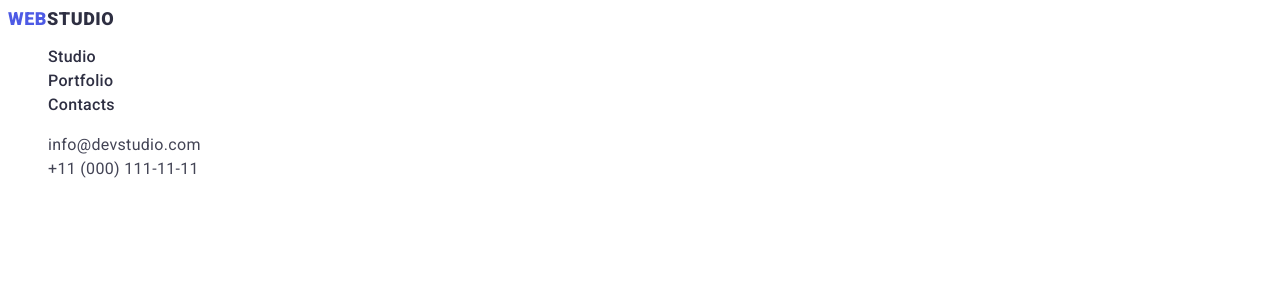
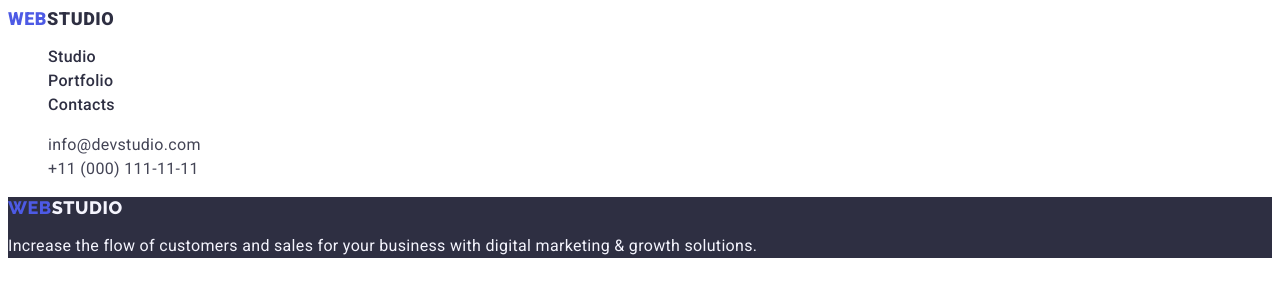
Before and after one commit to elias-291356/page-portfolio, a plain HTML site: page portfolio.html in a window 1280 px wide. Drawn offline with Linux system fonts and the light colour scheme.

Commit message:
проверка футера

```diff
--- a/portfolio.html
+++ b/portfolio.html
@@ -33,6 +33,12 @@
 
         </header>
     </main>
-    <footer>
+    <!-- footer -->
+    <footer class="footer">
+        <a href="./index.html" class="logo link">Web<span class="logo-span-footer">Studio</span></a>
+        <p class="footer-text">Increase the flow of customers and sales for your business with digital marketing &
+            growth solutions.</p>
+    </footer>
+</body>
 
-    </footer>
+</html>
```
